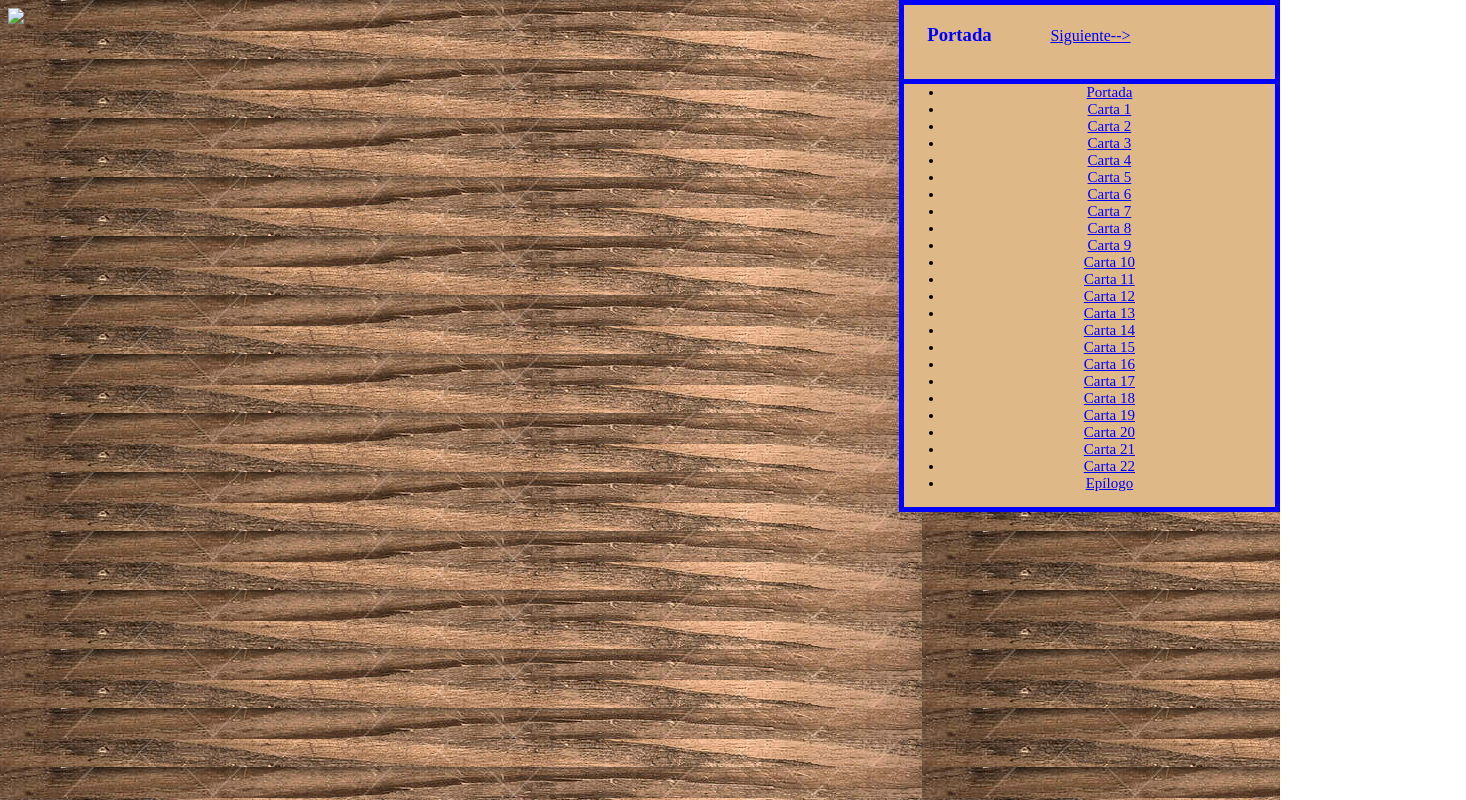
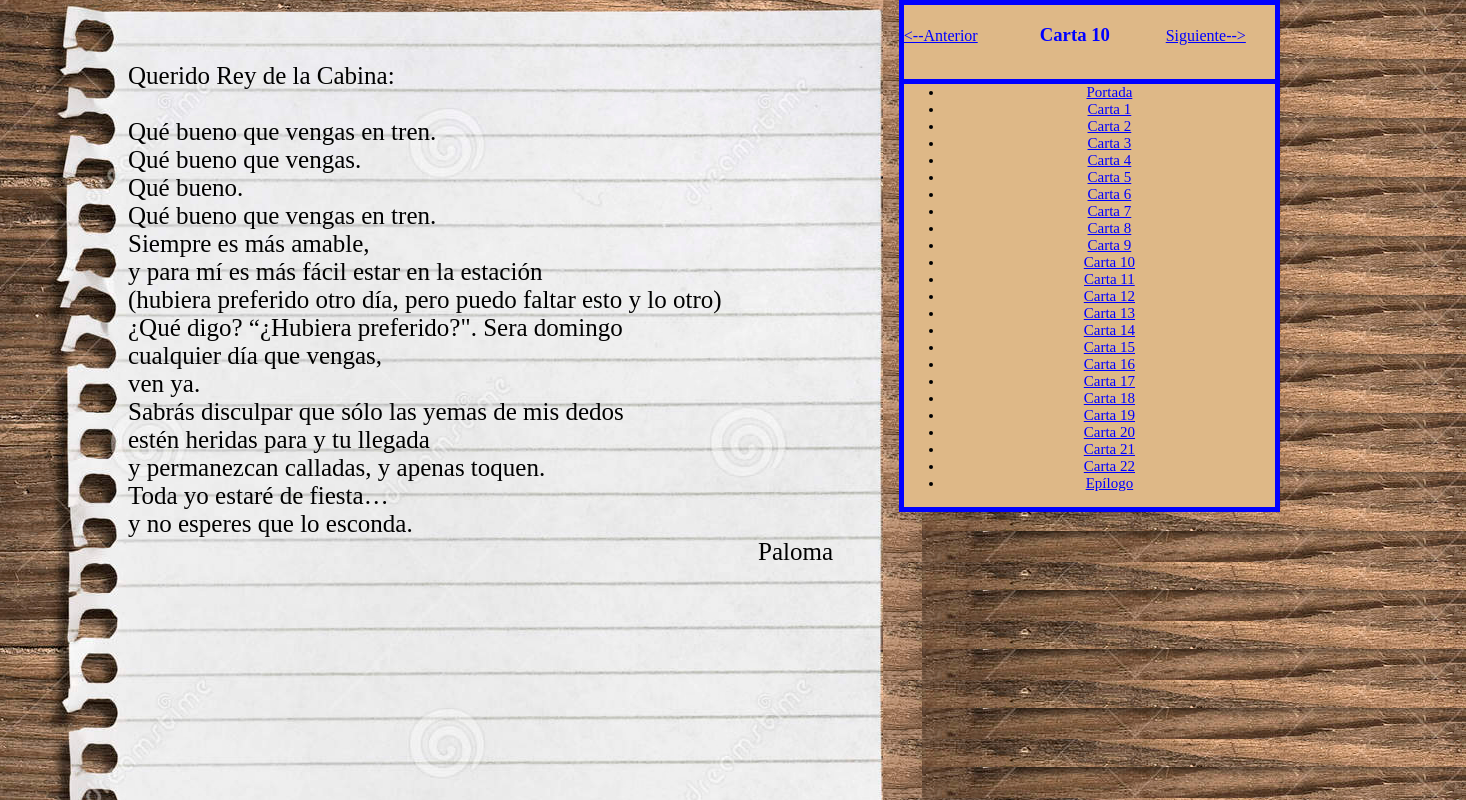
Before and after one commit to porti-magic/cartas, a plain HTML site: page Carta 10/index.html in a window 1280 px wide. Shown: the top 800 px of the page, 1466 px wide, since content can reach past the window. Drawn offline with Linux system fonts and the light colour scheme.

Commit message:
carta 10

```diff
--- a/Carta 10/index.html
+++ b/Carta 10/index.html
@@ -2,22 +2,49 @@
 <html>
     <head>
         <link rel="stylesheet" href="stylesheet.css"/>
-        <title>Cartas al Rey de la Cabina</title>
+        <title>Carta 10</title>
     </head>
     <body>
-        <img src="cuaderno.jpg"/>
+        <div class="hoja">
+            <div class=carta>
+                    <br><br><br>
+                    <!--aca se escrive la carta-->
+                    Querido Rey de la Cabina:
+                    <br>
+                    <br>Qué bueno que vengas en tren.
+                    <br>Qué bueno que vengas.
+                    <br>Qué bueno.
+                    <br>Qué bueno que vengas en tren.
+                    <br>Siempre es más amable,
+                    <br>y para mí es más fácil estar en la estación
+                    <br>(hubiera preferido otro día, pero puedo faltar  esto y lo otro)
+                    <br>¿Qué digo? “¿Hubiera preferido?". Sera domingo
+                    <div class="adelnate">cualquier día que vengas,</div>
+                    ven ya.
+                    <br>Sabrás disculpar que sólo las yemas de mis dedos
+                    <br>estén heridas para y tu llegada
+                    <br>y permanezcan calladas, y apenas toquen.
+                    <br>Toda yo estaré de fiesta…
+                    <br>y no esperes que lo esconda.
+                    <div class="firma">Paloma</div>
+                    <br><br><br><br><br><br><br><br><br><br><br><br><br><br><br><br><br><br><br><br><br><br><br><br><br>
+            </div>
+        </div>
         <div class="menu">
             <div class="boton">
+                <a href="https://porti-magic.github.io/cartas/Carta%209/"><--Anterior</a>
+            </div>
+            <div class="boton">
                     <div class="capitulo">
-                        <h3><a>Portada</a></h3>
+                        <h3><a>Carta 10</a></h3>
                     </div>
             </div>
             <div class="boton">
                 <div class="derecha">
-                    <a href="https://porti-magic.github.io/cartas/Carta%201/">Siguiente--></a>
+                    <a href="https://porti-magic.github.io/cartas/Carta%2011/">Siguiente--></a>
                 </div>
             </div>
-            <ul class="capitulos">
+                       <ul class="capitulos">
                         <li><a href="https://porti-magic.github.io/cartas">Portada</a></li>
                         <li><a href="https://porti-magic.github.io/cartas/Carta%201/">Carta 1</a></li>
                         <li><a href="https://porti-magic.github.io/cartas/Carta%202/">Carta 2</a></li>
--- a/Carta 10/stylesheet.css
+++ b/Carta 10/stylesheet.css
@@ -65,3 +65,8 @@ img{
     display: inline-block;
     width: 45%;
 }
+
+.adelante{
+    position: relative;
+    left: 95px;
+}
```
Also changed, not shown: cuaderno.jpg, cuaderno2.jpg (renamed from cuaderno1.jpg), cuaderno3.jpg (added), 3 other files.
